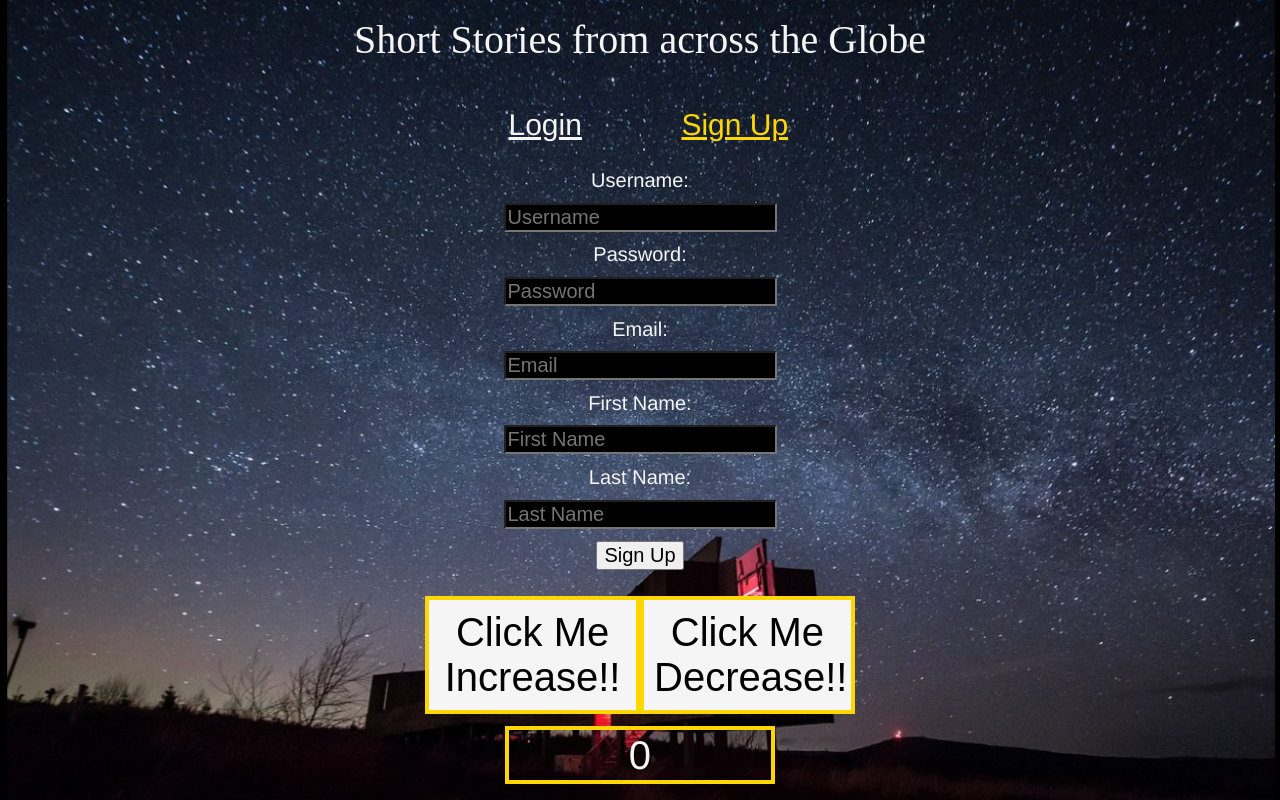
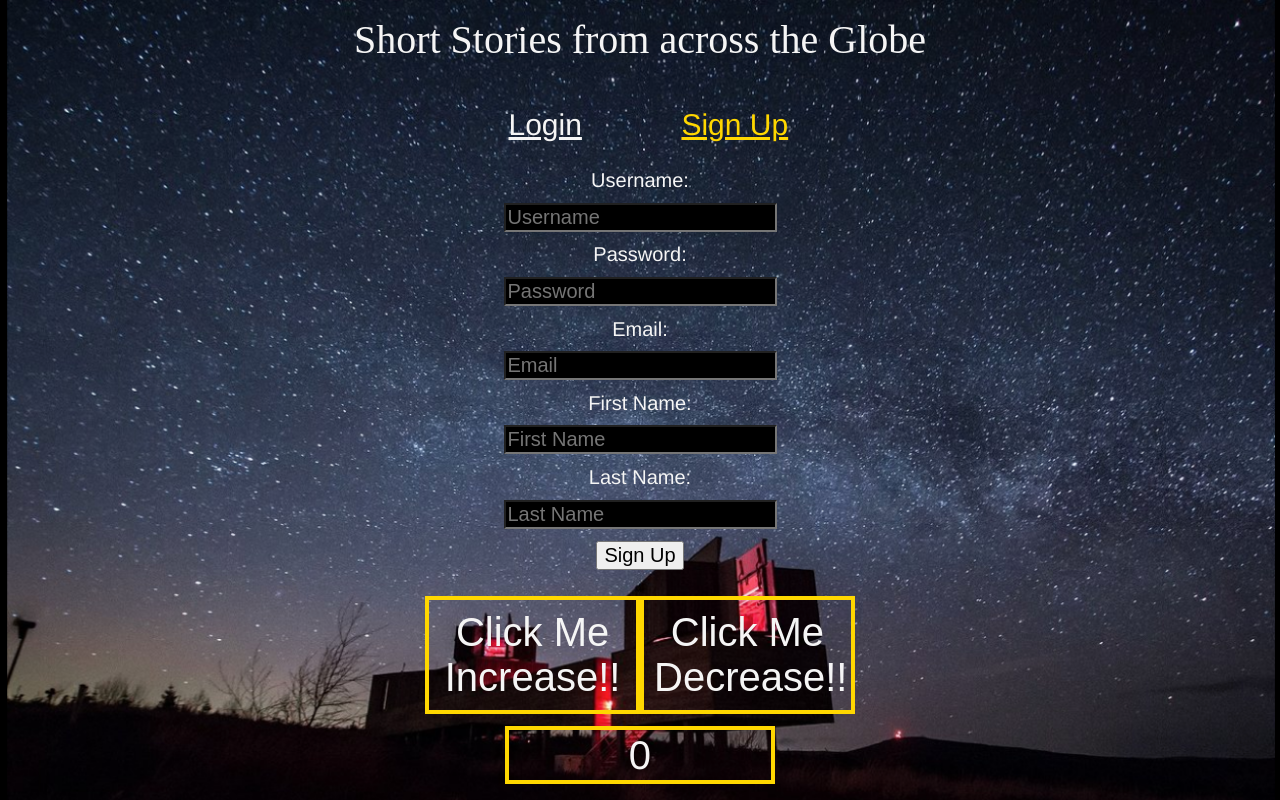
Before and after one commit to Chrispolanco/aurora-borealis, a React (Create React App) app in the folder auroraborealis-frontend/: page /signup in a window 1280 px wide. Built offline with nearby package versions, Linux system fonts and the light colour scheme.

Commit message:
changed color for better visibility

```diff
--- a/auroraborealis-frontend/src/App.css
+++ b/auroraborealis-frontend/src/App.css
@@ -200,7 +200,8 @@ button:hover{
   margin-right: auto;
   margin-top: 2%;
   padding: 10px;
-  background-color: whitesmoke;
+  background-color: transparent;
+  color: whitesmoke;
 }
 
 .CounterButton:hover{
```
